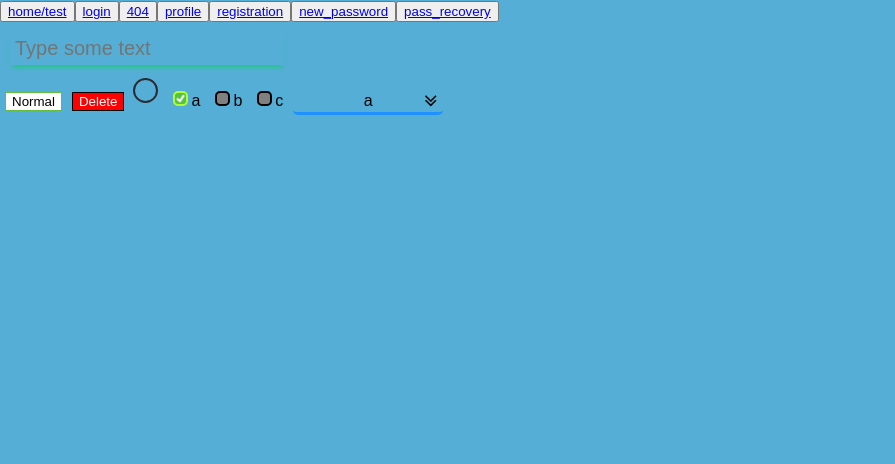
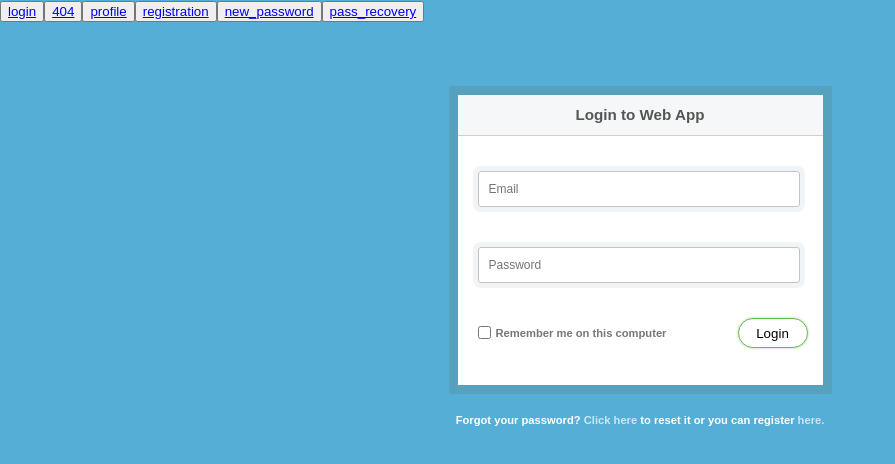
Before and after one commit to GrindezeR/card-project, a React (Create React App) app: page /#/ in a window 1280 px wide. Shown: the top 464 px of the page, without its empty margins (0-895 px from the left). Built offline with nearby package versions, Linux system fonts and the light colour scheme.

Commit message:
task/login

```diff
--- a/src/bll/loginReducer.ts
+++ b/src/bll/loginReducer.ts
@@ -13,17 +13,21 @@ export const loginReducer = (state = initialState, action: LoginActionsType): In
     switch (action.type) {
         case "LOGIN/SET-ERROR":
             return {...state, error: action.error}
+        case "LOGIN/SET-LOGGED-IN":
+            return {...state, isLoggedIn: true}
         default:
             return state;
     }
 }
 
 export const setLoginError = (error: string) => ({type: 'LOGIN/SET-ERROR', error} as const)
+export const setLoggedIn = () => ({type: 'LOGIN/SET-LOGGED-IN'} as const)
 
 export const logIn = (data: LoginRequestType) => async (dispatch: Dispatch) => {
     dispatch(setLoadingStatusAC("loading"));
     try {
-        await api.login(data);
+        const response = await api.login(data);
+        response && dispatch(setLoggedIn());
         // dispatch(ПрофильАС(response.data)); // Инфа для профиля
     } catch (error) {
         if (axios.isAxiosError(error) && error.response) {
@@ -36,7 +40,7 @@ export const logIn = (data: LoginRequestType) => async (dispatch: Dispatch) => {
     }
 }
 
-type LoginActionsType = ReturnType<typeof setLoginError>
+type LoginActionsType = ReturnType<typeof setLoginError> | ReturnType<typeof setLoggedIn>
 
 type InitialStateType = {
     isLoggedIn: boolean
--- a/src/dal/api/api.ts
+++ b/src/dal/api/api.ts
@@ -1,8 +1,8 @@
 import axios, {AxiosResponse} from "axios";
 
 const instance = axios.create({
-  baseURL: 'http://localhost:7542/2.0/',
-  // baseURL: 'https://',
+  // baseURL: 'http://localhost:7542/2.0/',
+  baseURL: 'https://neko-back.herokuapp.com/2.0',
   withCredentials: true,
 })
 
--- a/src/ui/App/App.tsx
+++ b/src/ui/App/App.tsx
@@ -1,7 +1,6 @@
 import React from 'react';
 import {Navigate, NavLink, Route, Routes} from 'react-router-dom';
 import './App.css';
-import {Test} from "../pages/Test";
 import Error404 from "../pages/404/Error404";
 import {Login} from "../pages/Login/Login";
 import {Registration} from "../pages/Register/Registration";
@@ -14,12 +13,11 @@ import {LoadingLine} from "../../common/components/loadingLine/LoadingLine";
 import {RequestStatusType} from "../../bll/appReducer";
 
 function App() {
-    const loadingStatus = useSelector<AppStoreType, RequestStatusType>((state) => state.app.loadingStatus)
+    const loadingStatus = useSelector<AppStoreType, RequestStatusType>((state) => state.app.loadingStatus);
 
     return (
         <div className="App">
             <div>
-                <button><NavLink to={'/'}>home/test</NavLink></button>
                 <button><NavLink to={'login'}>login</NavLink></button>
                 <button><NavLink to={'404'}>404</NavLink></button>
                 <button><NavLink to={'profile'}>profile</NavLink></button>
@@ -29,7 +27,7 @@ function App() {
             </div>
             {loadingStatus === 'loading' && <LoadingLine/>}
             <Routes>
-                <Route path={'/'} element={<Test/>}/>
+                <Route path={'/'} element={<Login/>}/>
                 <Route path={'login'} element={<Login/>}/>
                 <Route path={'profile'} element={<Profile/>}/>
                 <Route path={'registration'} element={<Registration/>}/>
```
